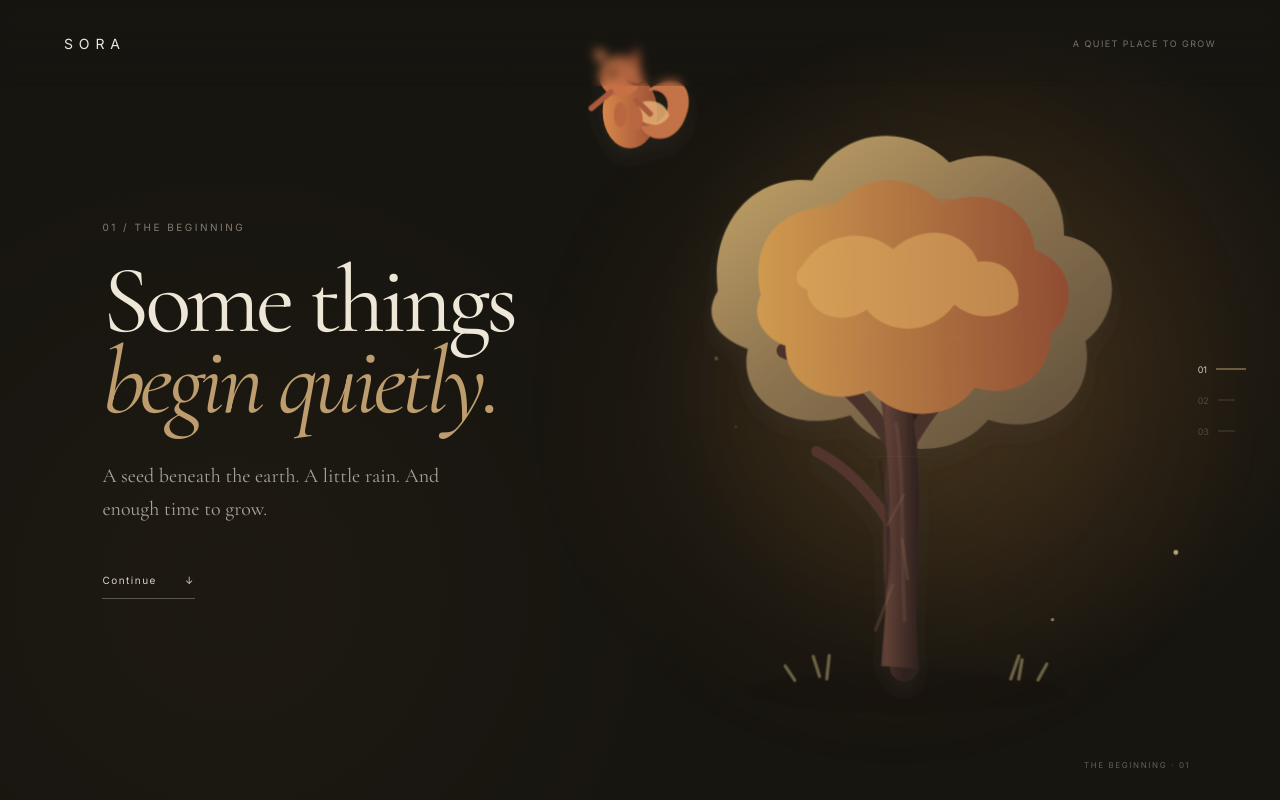
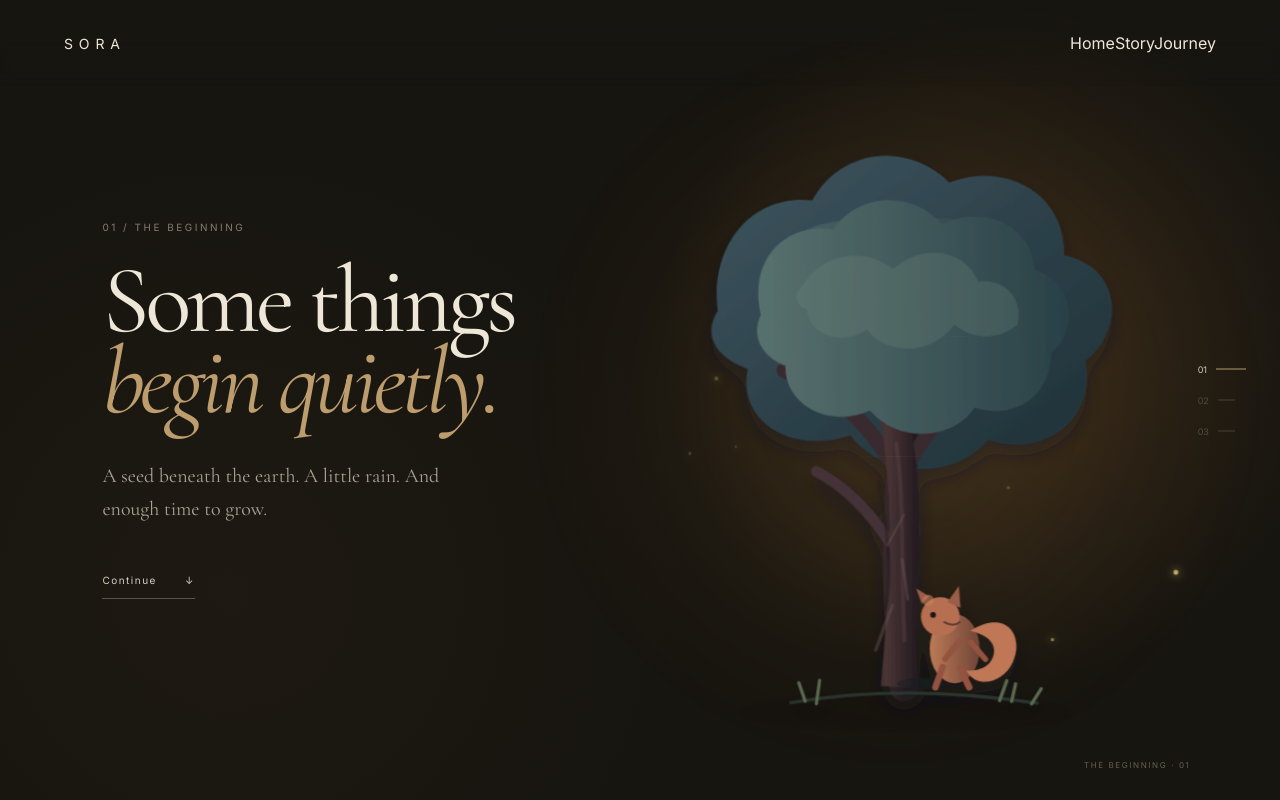
Before and after one commit to RAj-TIWARII/Sora, a React (Vite) app: page / in a window 1280 px wide. Shown: the top 800 px of the page. Built offline with nearby package versions, Linux system fonts and the light colour scheme.

Commit message:
Make SORA a cozy night scene with ground squirrel and fireflies

```diff
--- a/src/App.jsx
+++ b/src/App.jsx
@@ -26,45 +26,52 @@ const phases = [
 ]
 
 function TreeScene() {
-  const leaves = Array.from({ length: 10 }, (_, index) => index)
+  const leaves = Array.from({ length: 12 }, (_, index) => index)
 
   return (
     <div className="treeWorld" aria-hidden="true">
+      <div className="starField">
+        {Array.from({ length: 20 }, (_, index) => <i key={index} style={{ '--star': index }} />)}
+      </div>
       <div className="treeAura" />
 
       {leaves.map((leaf) => (
         <span className={`floatingLeaf floatingLeaf-${leaf % 5}`} key={leaf} style={{ '--leaf': leaf }} />
       ))}
 
-      <svg className="treeArt" viewBox="0 0 760 900" role="img" aria-label="A cozy illustrated tree with a squirrel">
+      <svg className="treeArt" viewBox="0 0 760 900" role="img" aria-label="A cozy illustrated tree with a playful squirrel running around its base at night">
         <defs>
           <linearGradient id="trunkFill" x1="0" x2="1">
-            <stop offset="0" stopColor="#3b2924" />
-            <stop offset="0.45" stopColor="#604036" />
-            <stop offset="1" stopColor="#2e211e" />
+            <stop offset="0" stopColor="#2d2426" />
+            <stop offset="0.45" stopColor="#4a3435" />
+            <stop offset="1" stopColor="#211a20" />
           </linearGradient>
           <linearGradient id="leafFill" x1="0" y1="0" x2="1" y2="1">
-            <stop offset="0" stopColor="#c9a86a" />
-            <stop offset="0.46" stopColor="#8d7450" />
-            <stop offset="1" stopColor="#5b4c39" />
+            <stop offset="0" stopColor="#3e5660" />
+            <stop offset="0.5" stopColor="#2d414a" />
+            <stop offset="1" stopColor="#1e3036" />
           </linearGradient>
           <linearGradient id="leafWarm" x1="0" x2="1">
-            <stop offset="0" stopColor="#d09a50" />
-            <stop offset="1" stopColor="#8f4c32" />
+            <stop offset="0" stopColor="#58716e" />
+            <stop offset="1" stopColor="#294047" />
           </linearGradient>
           <linearGradient id="squirrelFill" x1="0" x2="1">
-            <stop offset="0" stopColor="#d8874a" />
-            <stop offset="1" stopColor="#9a4f35" />
+            <stop offset="0" stopColor="#bd7b58" />
+            <stop offset="1" stopColor="#704537" />
           </linearGradient>
           <filter id="softShadow" x="-30%" y="-30%" width="160%" height="160%">
             <feGaussianBlur in="SourceAlpha" stdDeviation="12" result="blur" />
             <feOffset dy="14" result="offset" />
-            <feColorMatrix in="offset" values="0 0 0 0 0.05 0 0 0 0 0.04 0 0 0 0 0.03 0 0 0 .3 0" />
+            <feColorMatrix in="offset" values="0 0 0 0 0.01 0 0 0 0 0.01 0 0 0 0 0.02 0 0 0 .4 0" />
             <feBlend in="SourceGraphic" />
+          </filter>
+          <filter id="fireflyGlow" x="-500%" y="-500%" width="1000%" height="1000%">
+            <feGaussianBlur stdDeviation="5" result="blur" />
+            <feMerge><feMergeNode in="blur" /><feMergeNode in="SourceGraphic" /></feMerge>
           </filter>
         </defs>
 
-        <ellipse className="treeShadow" cx="390" cy="817" rx="202" ry="27" />
+        <ellipse className="treeShadow" cx="390" cy="817" rx="210" ry="26" />
 
         <g className="treeGroup" filter="url(#softShadow)">
           <g className="backCanopy">
@@ -74,56 +81,59 @@ function TreeScene() {
 
           <g className="branches">
             <path d="M389 786C382 697 373 594 388 491C400 404 360 347 300 303" fill="none" stroke="url(#trunkFill)" strokeWidth="36" strokeLinecap="round" />
-            <path d="M386 530C345 453 294 411 237 391" fill="none" stroke="#4a302a" strokeWidth="19" strokeLinecap="round" />
-            <path d="M394 505C443 424 493 380 548 360" fill="none" stroke="#4a302a" strokeWidth="18" strokeLinecap="round" />
-            <path d="M381 449C374 387 341 333 296 293" fill="none" stroke="#4a302a" strokeWidth="15" strokeLinecap="round" />
-            <path d="M414 444C467 382 493 331 500 282" fill="none" stroke="#4a302a" strokeWidth="15" strokeLinecap="round" />
-            <path d="M370 606C342 562 313 535 278 517" fill="none" stroke="#52362e" strokeWidth="13" strokeLinecap="round" />
+            <path d="M386 530C345 453 294 411 237 391" fill="none" stroke="#392a2e" strokeWidth="19" strokeLinecap="round" />
+            <path d="M394 505C443 424 493 380 548 360" fill="none" stroke="#392a2e" strokeWidth="18" strokeLinecap="round" />
+            <path d="M381 449C374 387 341 333 296 293" fill="none" stroke="#392a2e" strokeWidth="15" strokeLinecap="round" />
+            <path d="M414 444C467 382 493 331 500 282" fill="none" stroke="#392a2e" strokeWidth="15" strokeLinecap="round" />
+            <path d="M370 606C342 562 313 535 278 517" fill="none" stroke="#443238" strokeWidth="13" strokeLinecap="round" />
           </g>
 
           <g className="trunkGroup">
             <path fill="url(#trunkFill)" d="M360 784C365 719 373 635 369 552C365 469 353 409 333 366L358 352C388 404 403 470 406 548C410 633 398 723 407 787Z" />
-            <path d="M389 727C384 637 389 553 378 481" fill="none" stroke="#856050" strokeOpacity=".25" strokeWidth="5" strokeLinecap="round" />
-            <path d="M365 688C377 639 363 573 357 528" fill="none" stroke="#261a19" strokeOpacity=".3" strokeWidth="4" strokeLinecap="round" />
+            <path d="M389 727C384 637 389 553 378 481" fill="none" stroke="#806263" strokeOpacity=".2" strokeWidth="5" strokeLinecap="round" />
+            <path d="M365 688C377 639 363 573 357 528" fill="none" stroke="#181319" strokeOpacity=".35" strokeWidth="4" strokeLinecap="round" />
           </g>
 
           <g className="frontCanopy">
             <path fill="url(#leafWarm)" d="M211 318C196 248 242 203 303 212C335 166 404 165 439 208C492 182 552 213 554 266C604 284 608 339 573 370C573 424 526 454 477 437C448 479 380 480 346 439C292 462 239 429 241 382C212 370 198 345 211 318Z" />
-            <path fill="#e0ad61" opacity=".55" d="M265 280C294 237 348 237 377 263C413 231 467 238 483 280C517 276 539 301 532 334C510 352 477 354 453 333C424 372 368 371 343 338C312 360 269 342 269 312C254 307 251 293 265 280Z" />
+            <path fill="#71857b" opacity=".28" d="M265 280C294 237 348 237 377 263C413 231 467 238 483 280C517 276 539 301 532 334C510 352 477 354 453 333C424 372 368 371 343 338C312 360 269 342 269 312C254 307 251 293 265 280Z" />
           </g>
 
-          <g className="barkMarks" fill="none" stroke="#9d7360" strokeLinecap="round" opacity=".18">
+          <g className="barkMarks" fill="none" stroke="#8f7277" strokeLinecap="round" opacity=".16">
             <path d="M353 739l21-56" strokeWidth="4" />
             <path d="M393 675l-7-49" strokeWidth="4" />
             <path d="M368 607l20-37" strokeWidth="3" />
           </g>
 
-          <g className="squirrel" transform="translate(470 585)">
-            <ellipse cx="45" cy="92" rx="34" ry="46" fill="url(#squirrelFill)" />
-            <circle cx="33" cy="48" r="26" fill="#c66f45" />
-            <path d="M7 32L-1 11L17 20Z" fill="#b95e3c" />
-            <path d="M40 34L55 10L58 36Z" fill="#b95e3c" />
-            <circle cx="23" cy="45" r="3.8" fill="#281b18" />
-            <path d="M42 53C49 59 56 59 62 55" fill="none" stroke="#6a362a" strokeWidth="3" strokeLinecap="round" />
-            <path d="M66 66C107 34 130 67 112 104C99 132 68 132 58 110C77 111 91 100 92 84C92 71 81 63 66 66Z" fill="#c47246" className="squirrelTail" />
-            <path d="M56 81C77 75 89 83 94 97C85 112 69 111 57 102Z" fill="#e5ac72" opacity=".86" />
-            <path d="M21 68L-3 88" fill="none" stroke="#a95a3d" strokeWidth="7" strokeLinecap="round" />
-            <path d="M53 78L70 95" fill="none" stroke="#a95a3d" strokeWidth="7" strokeLinecap="round" />
-            <ellipse cx="33" cy="96" rx="8" ry="15" fill="#ba6641" />
-            <ellipse cx="53" cy="101" rx="8" ry="15" fill="#ba6641" />
-            <circle cx="8" cy="22" r="8" fill="#d58955" opacity=".65" />
+          <g className="groundDetails">
+            <path d="M247 805Q385 780 555 805" fill="none" stroke="#314239" strokeWidth="4" strokeLinecap="round" opacity=".7" />
+            <path d="M265 803l-8-23M279 806l4-29M508 802l9-25M523 803l5-22M548 806l12-19" fill="none" stroke="#5a6b50" strokeWidth="4" strokeLinecap="round" />
           </g>
 
-          <g className="grassTufts" fill="none" stroke="#7a704d" strokeLinecap="round" strokeWidth="4" opacity=".85">
-            <path d="M283 797l-8-25M292 800l3-29M522 800l10-29M532 800l4-24M252 802l-12-18M556 801l11-20" />
+          <g className="squirrel">
+            <ellipse cx="408" cy="779" rx="30" ry="7" fill="#182124" opacity=".48" className="squirrelGroundShadow" />
+            <g className="squirrelBody">
+              <ellipse cx="450" cy="735" rx="31" ry="43" fill="url(#squirrelFill)" />
+              <circle cx="432" cy="695" r="24" fill="#b66f51" />
+              <path d="M409 679L402 660L418 670Z" fill="#9c5d48" />
+              <path d="M441 677L455 657L457 684Z" fill="#9c5d48" />
+              <circle cx="423" cy="693" r="3.5" fill="#1e1719" />
+              <path d="M437 702C444 706 451 706 456 702" fill="none" stroke="#613b34" strokeWidth="2.5" strokeLinecap="round" />
+              <path d="M469 713C515 684 537 720 522 752C511 776 479 787 464 762C484 764 498 754 499 739C500 726 488 717 469 713Z" fill="#bf7757" className="squirrelTail" />
+              <path d="M455 726L438 748M470 727L488 748" fill="none" stroke="#94533f" strokeWidth="7" strokeLinecap="round" className="squirrelArms" />
+              <path d="M435 758L426 783M457 759L468 783" fill="none" stroke="#94533f" strokeWidth="8" strokeLinecap="round" className="squirrelLegs" />
+              <circle cx="417" cy="675" r="7" fill="#c9825d" opacity=".58" />
+            </g>
           </g>
         </g>
 
-        <g className="sceneFireflies" fill="#ddc992">
+        <g className="sceneFireflies" fill="#e7d37d" filter="url(#fireflyGlow)">
           <circle cx="185" cy="482" r="3" />
           <circle cx="588" cy="518" r="2.5" />
           <circle cx="545" cy="689" r="2" />
           <circle cx="235" cy="641" r="2" />
+          <circle cx="625" cy="646" r="2.2" />
+          <circle cx="145" cy="595" r="2" />
         </g>
       </svg>
 
@@ -159,7 +169,11 @@ function App() {
       <div className="ambient" />
       <header className="nav">
         <a className="logo" href="#beginning">SORA</a>
-        <div className="navMeta">a quiet place to grow</div>
+        <div className="navLinks" aria-label="Main navigation">
+          <a href="#beginning">Home</a>
+          <a href="#roots">Story</a>
+          <a href="#growing">Journey</a>
+        </div>
       </header>
 
       <TreeScene />
```
